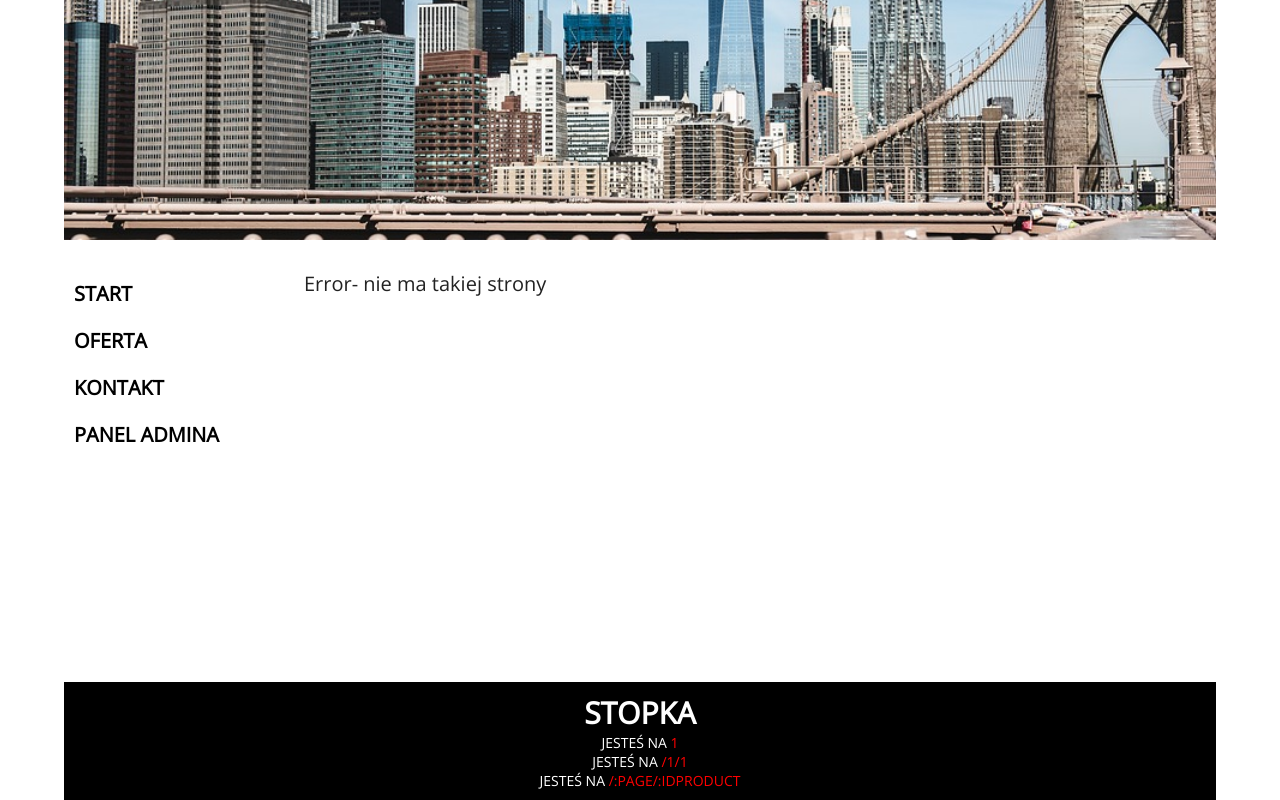
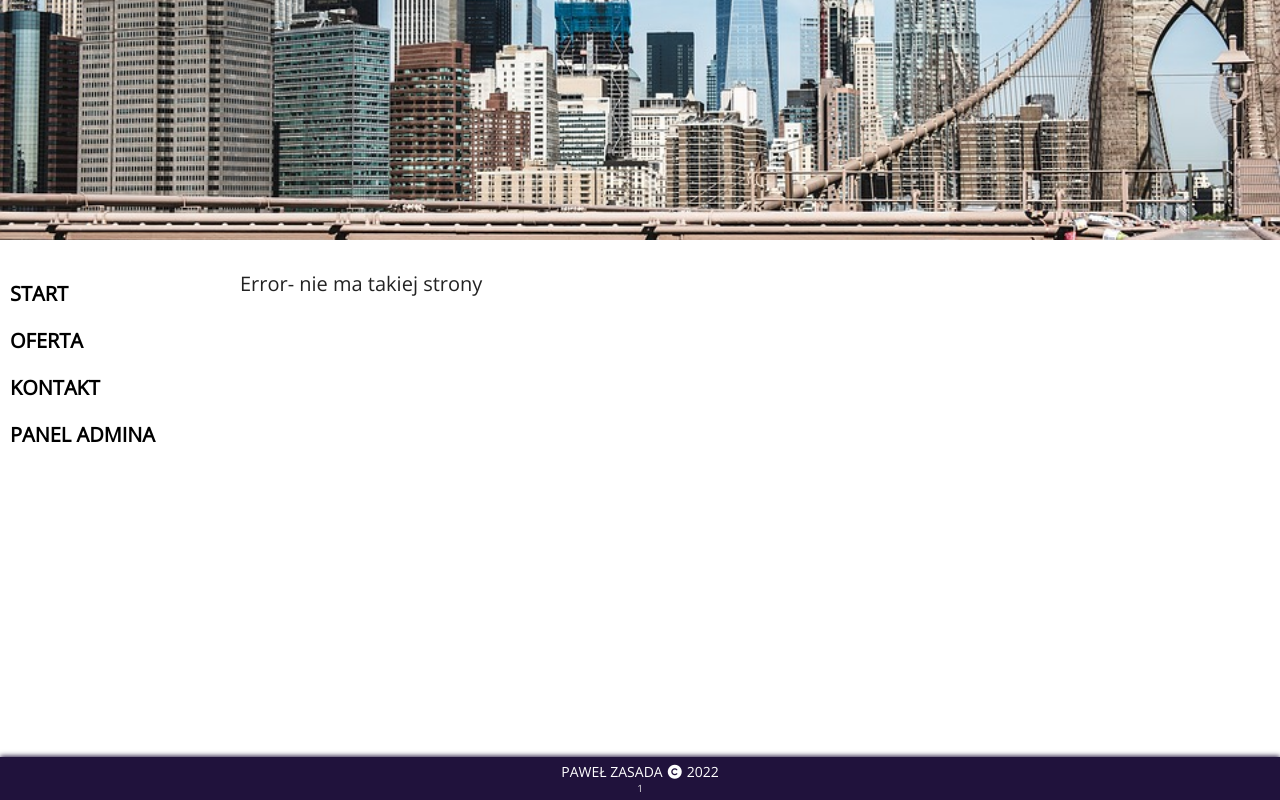
Before and after one commit to Zasada94/buduj-z-zasadami, a React (Create React App) app: page /1/1 in a window 1280 px wide. Built offline with nearby package versions, Linux system fonts and the light colour scheme.

Commit message:
footer rework

```diff
--- a/public/index.html
+++ b/public/index.html
@@ -1,12 +1,10 @@
 <!DOCTYPE html>
 <html lang="en">
+
 <head>
   <meta charset="utf-8" />
   <link rel="shortcut icon" href="%PUBLIC_URL%/favicon.ico" />
-    <meta
-      name="viewport"
-      content="width=device-width, initial-scale=1, shrink-to-fit=no"
-    />
+  <meta name="viewport" content="width=device-width, initial-scale=1, shrink-to-fit=no" />
   <meta name="theme-color" content="#000000" />
   <!--
       manifest.json provides metadata used when your web app is installed on a
@@ -15,34 +13,13 @@
   <link rel="manifest" href="%PUBLIC_URL%/manifest.json" />
   <link rel="preconnect" href="https://fonts.googleapis.com" />
   <link rel="preconnect" href="https://fonts.gstatic.com" crossorigin />
-    <link
-      href="https://fonts.googleapis.com/css2?family=Open+Sans&display=swap"
-      rel="stylesheet"
-    />
-    <!--
-      Notice the use of %PUBLIC_URL% in the tags above.
-      It will be replaced with the URL of the `public` folder during the build.
-      Only files inside the `public` folder can be referenced from the HTML.
-
-      Unlike "/favicon.ico" or "favicon.ico", "%PUBLIC_URL%/favicon.ico" will
-      work correctly both with client-side routing and a non-root public URL.
-      Learn how to configure a non-root public URL by running `npm run build`.
-    -->
+  <link href="https://fonts.googleapis.com/css2?family=Open+Sans&display=swap" rel="stylesheet" />
+  <script src="https://kit.fontawesome.com/ded1dcb2d2.js" crossorigin="anonymous"></script>
   <title>Buduj z zasadami</title>
 </head>
 
 <body>
-    <noscript>You need to enable JavaScript to run this app.</noscript>
   <div id="root"></div>
-    <!--
-      This HTML file is a template.
-      If you open it directly in the browser, you will see an empty page.
+</body>
 
-      You can add webfonts, meta tags, or analytics to this file.
-      The build step will place the bundled scripts into the <body> tag.
-
-      To begin the development, run `npm start` or `yarn start`.
-      To create a production bundle, use `npm run build` or `yarn build`.
-    -->
-  </body>
 </html>
--- a/src/layouts/Footer.js
+++ b/src/layouts/Footer.js
@@ -4,17 +4,16 @@ import "../styles/Footer.css";
 
 const Footer = () => {
 	return (
-    <div>
-      <h2>Stopka</h2>
+		<div className="footerContainer">
+			<div className="footerWrapper">
+				<p>Paweł Zasada </p> <i class="fa-solid fa-copyright"></i>
+				<p>2022</p>
+			</div>
 			<Route
 				path="/"
 				exact
 				render={(props) => {
-          return (
-            <p>
-              Jesteś na <span> stronie głównej</span>
-            </p>
-          );
+					return <p>Main page</p>;
 				}}
 			/>
 			<Route
@@ -24,15 +23,7 @@ const Footer = () => {
 					console.log(props);
 					return (
 						<>
-              <p>
-                Jesteś na <span> {props.match.params.page}</span>
-              </p>
-              <p>
-                Jesteś na <span> {props.match.url}</span>
-              </p>
-              <p>
-                Jesteś na <span> {props.match.path}</span>
-              </p>
+							<p>{props.match.params.page}</p>
 						</>
 					);
 				}}
@@ -44,15 +35,7 @@ const Footer = () => {
 					console.log(props);
 					return (
 						<>
-              <p>
-                Jesteś na <span> {props.match.params.idProduct}</span>
-              </p>
-              <p>
-                Jesteś na <span> {props.match.url}</span>
-              </p>
-              <p>
-                Jesteś na <span> {props.match.path}</span>
-              </p>
+							<p>{props.match.params.idProduct}</p>
 						</>
 					);
 				}}
--- a/src/styles/App.css
+++ b/src/styles/App.css
@@ -2,7 +2,6 @@ div.app {
   display: flex;
   flex-direction: column;
   min-height: 100vh;
-  width: 90%;
   margin: 0 auto;
   color: #222;
 }
@@ -26,13 +25,7 @@ section.page {
   flex-grow: 1;
 }
 
-footer {
-  background-color: black;
-  color: white;
-  padding: 10px 0;
-  text-align: center;
-  text-transform: uppercase;
-}
+
 
 article:nth-child(1) {
   font-size: 30px;
--- a/src/styles/Footer.css
+++ b/src/styles/Footer.css
@@ -1,7 +1,35 @@
-footer span {
-  color: red;
+footer {
+	width: 100vw;
+	background-color: #20123c;
+	color: white;
+	padding: 5px 0;
+	text-align: center;
+	text-transform: uppercase;
+	-webkit-box-shadow: 0 -1px 5px #20123c;
+	-moz-box-shadow: 0 -1px 5px #20123c;
+	box-shadow: 0 -1px 5px #20123c;
+}
+
+footer .footerContainer {
+	display: flex;
+	flex-direction: column;
+	align-items: center;
+}
+footer .footerWrapper {
+	display: flex;
+
+	font-size: 14px;
+	align-items: center;
+}
+footer .footerWrapper p {
+	color: white;
+	font-size: 14px;
+}
+footer .footerWrapper i {
+	margin: 0 5px;
 }
 
 footer p {
-  font-size: 14px;
+	font-size: 10px;
+	color: #eeee;
 }
```
Lines whose indentation alone changed are shown as unchanged.
